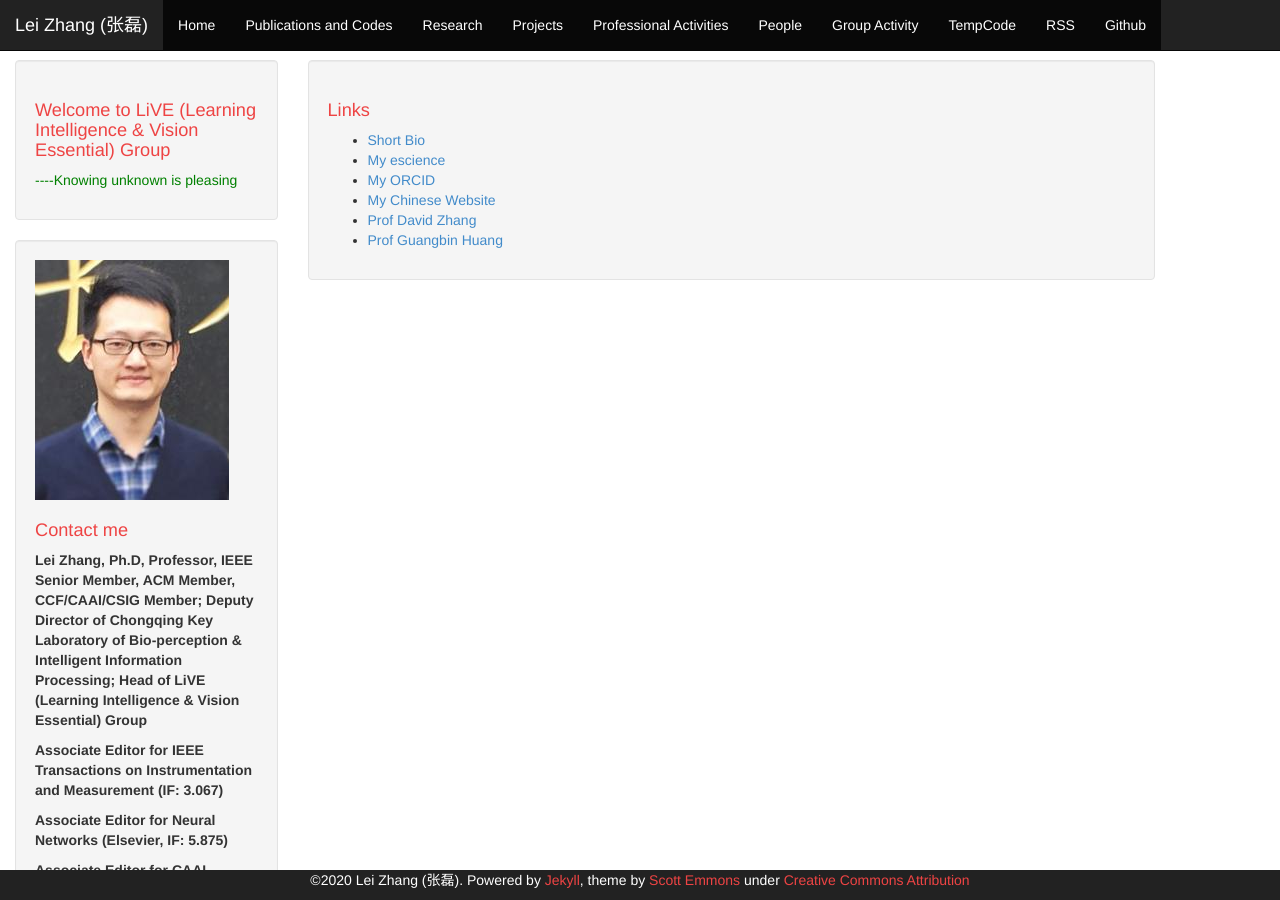
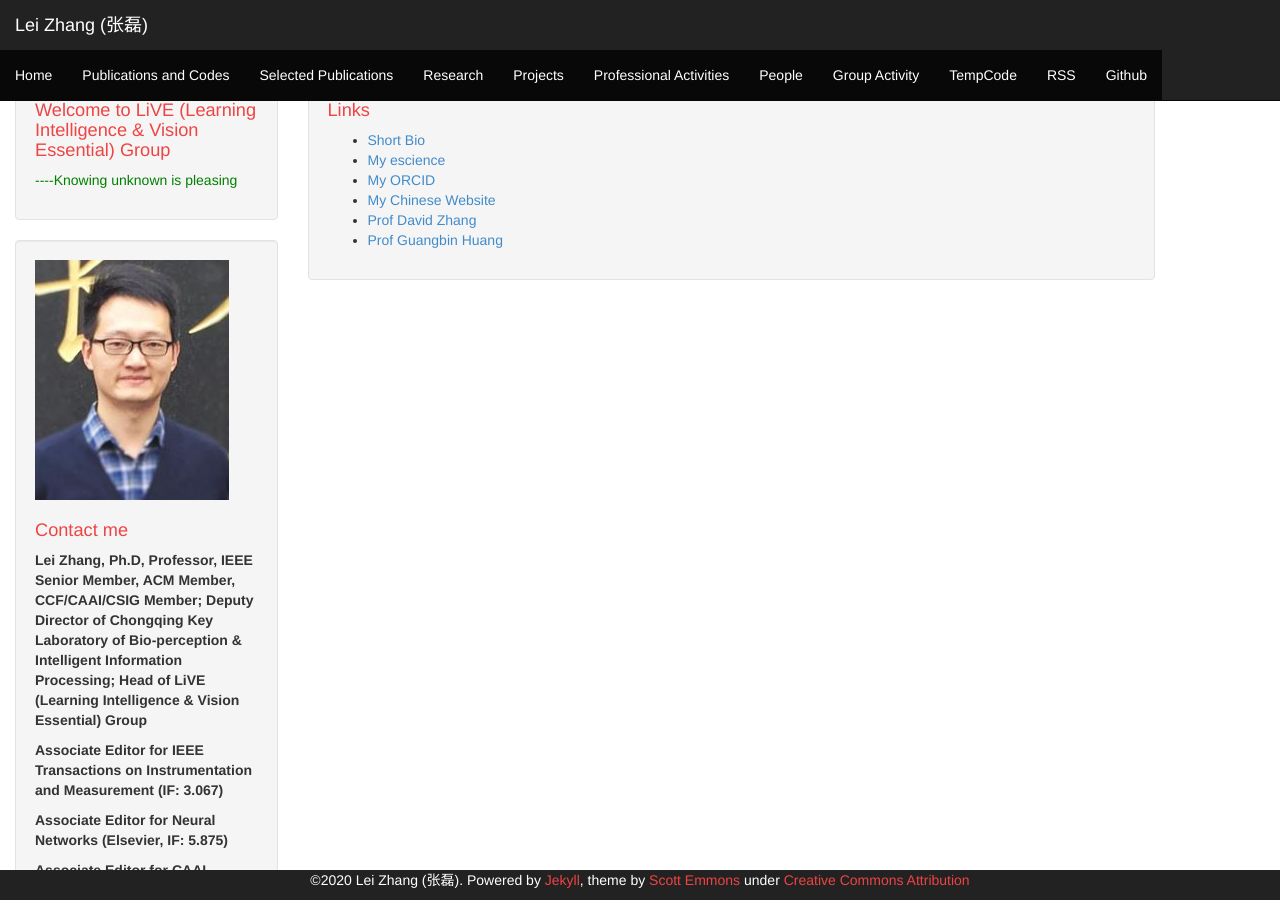
Before and after one commit to DrLeiZhang/website, a Jekyll site: the page built from links.html, in a window 1280 px wide and 900 px high. Built offline with Jekyll 4.4.1, drawn with Linux system fonts in a browser that asks for light colours; Markdown is read by kramdown in place of the engine named in the settings.

Commit message:
Update header.html

```diff
--- a/_includes/header.html
+++ b/_includes/header.html
@@ -32,6 +32,7 @@
                     <li class="active"><a href="{{ site.baseurl }}/">Home</a></li>
                     <li class="active visible-xs-block"><a href="{{ site.baseurl }}/links.html">Links</a></li>
                     <li class="active"><a href="{{ site.baseurl }}/publications and codes.html">Publications and Codes</a></li>
+			<li class="active"><a href="{{ site.baseurl }}/publications and codes.html">Selected Publications</a></li>
                     <li class="active"><a href="{{ site.baseurl }}/research.html">Research</a></li>
 					<li class="active"><a href="{{ site.baseurl }}/projects.html">Projects</a></li>
                     <li class="active"><a href="{{ site.baseurl }}/professional activities.html">Professional Activities</a></li>
```
